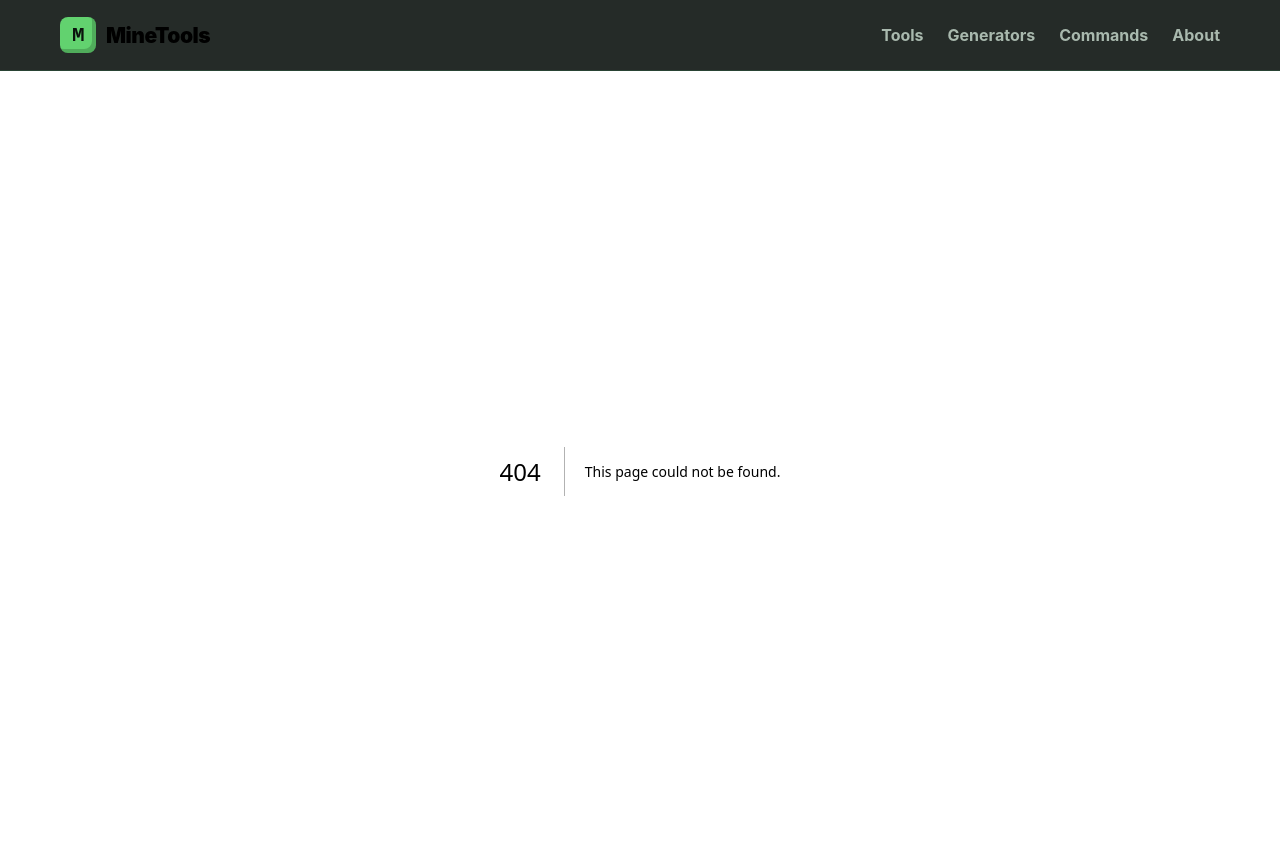
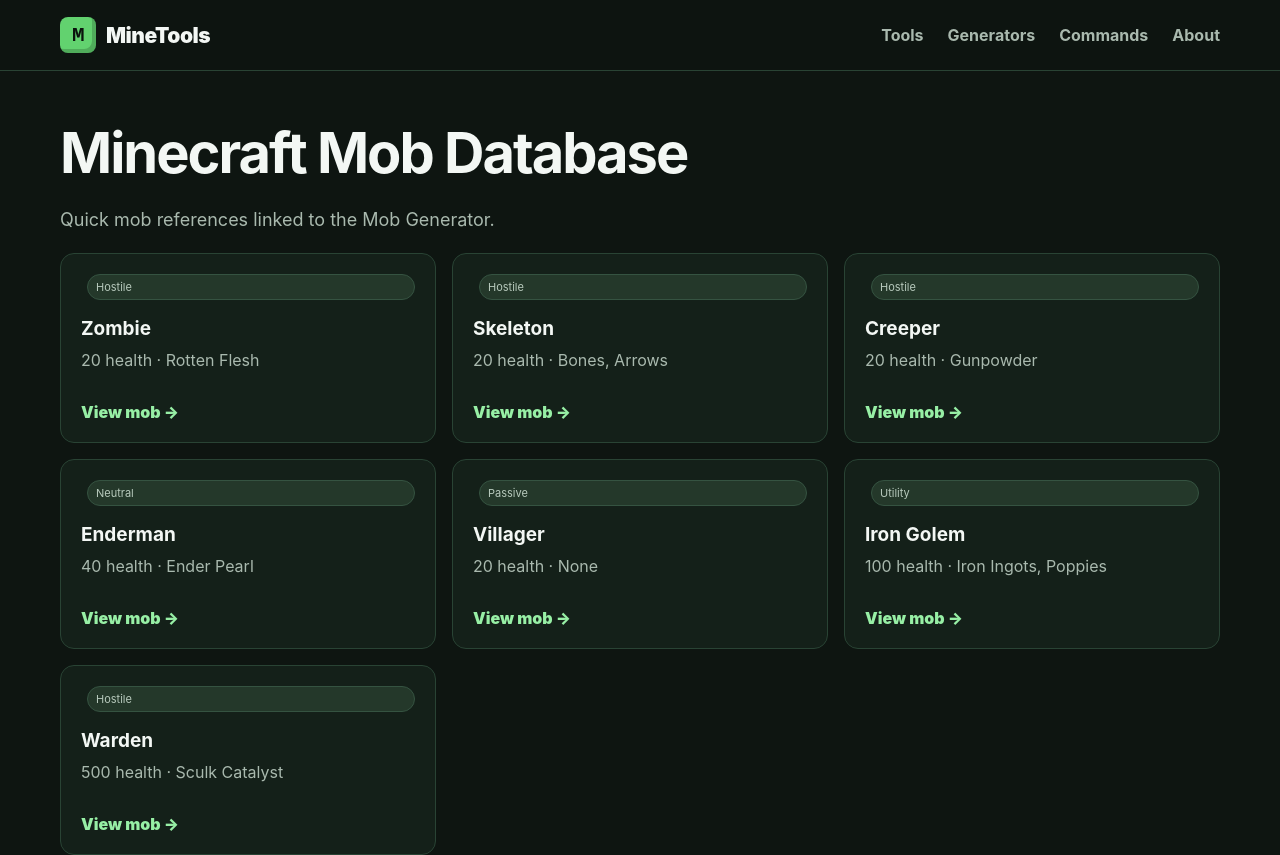
Before and after one commit to phanluanvt/minetools, a Next.js app: page /mobs in a window 1280 px wide. Before the commit this address had no page. Shown: the top 855 px of the page. Built offline with nearby package versions, Linux system fonts and the light colour scheme.

Commit message:
Add advanced tools and SEO reference database

```diff
--- /dev/null
+++ b/app/mobs/page.js
@@ -0,0 +1,3 @@
+import {mobs} from "../../data/reference";
+export const metadata={title:"Minecraft Mob Database",description:"Browse Minecraft mobs with health, type, drops and behavior."};
+export default function Page(){return <main className="toolPage"><div className="wrap"><div className="toolIntro"><h1>Minecraft Mob Database</h1><p>Quick mob references linked to the Mob Generator.</p></div><div className="toolGrid">{mobs.map(x=><a className="toolCard" href={"/mobs/"+x.id} key={x.id}><span className="pill">{x.type}</span><h3>{x.name}</h3><p>{x.health} health · {x.drops}</p><span className="go">View mob →</span></a>)}</div></div></main>}
```
